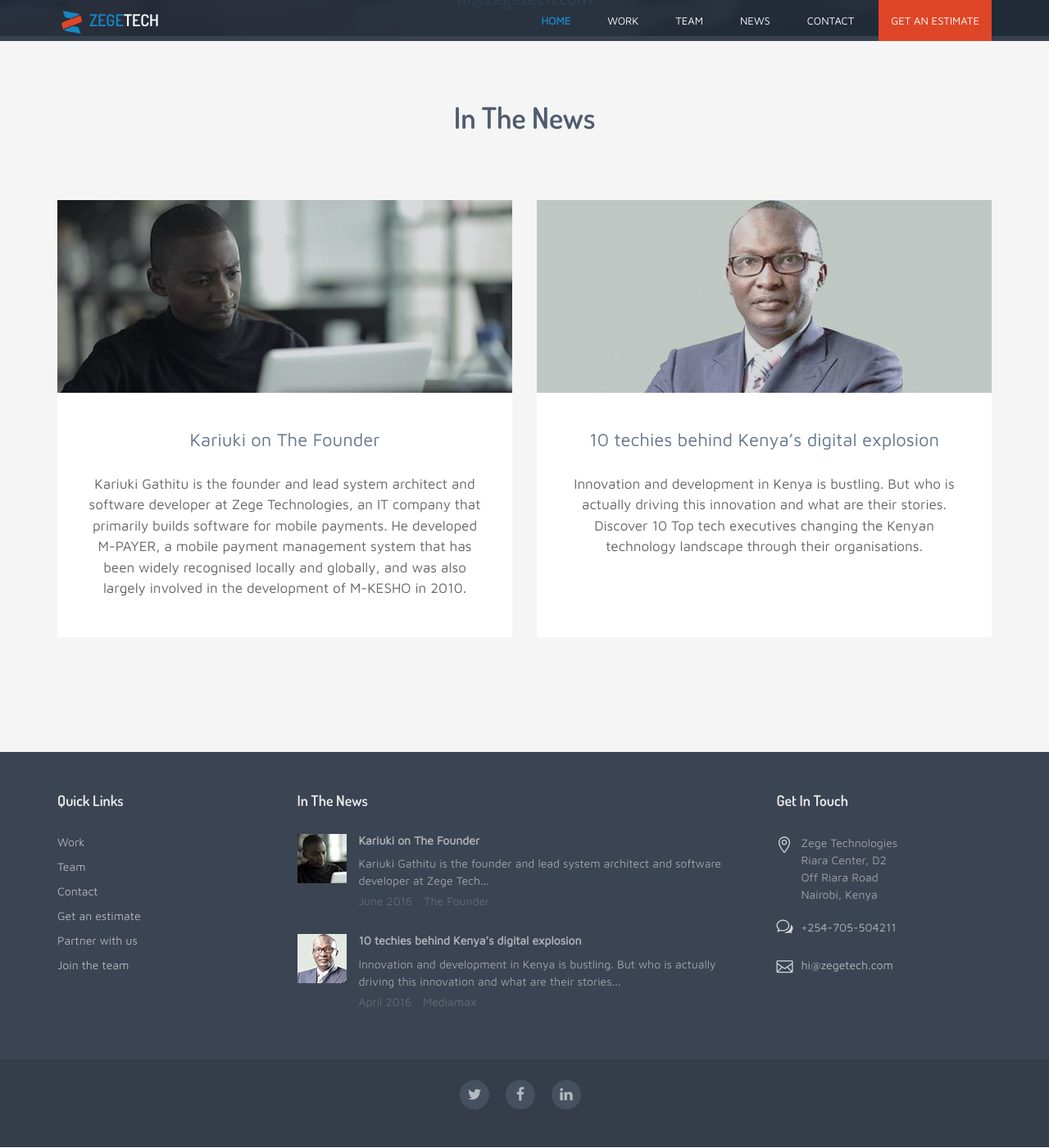
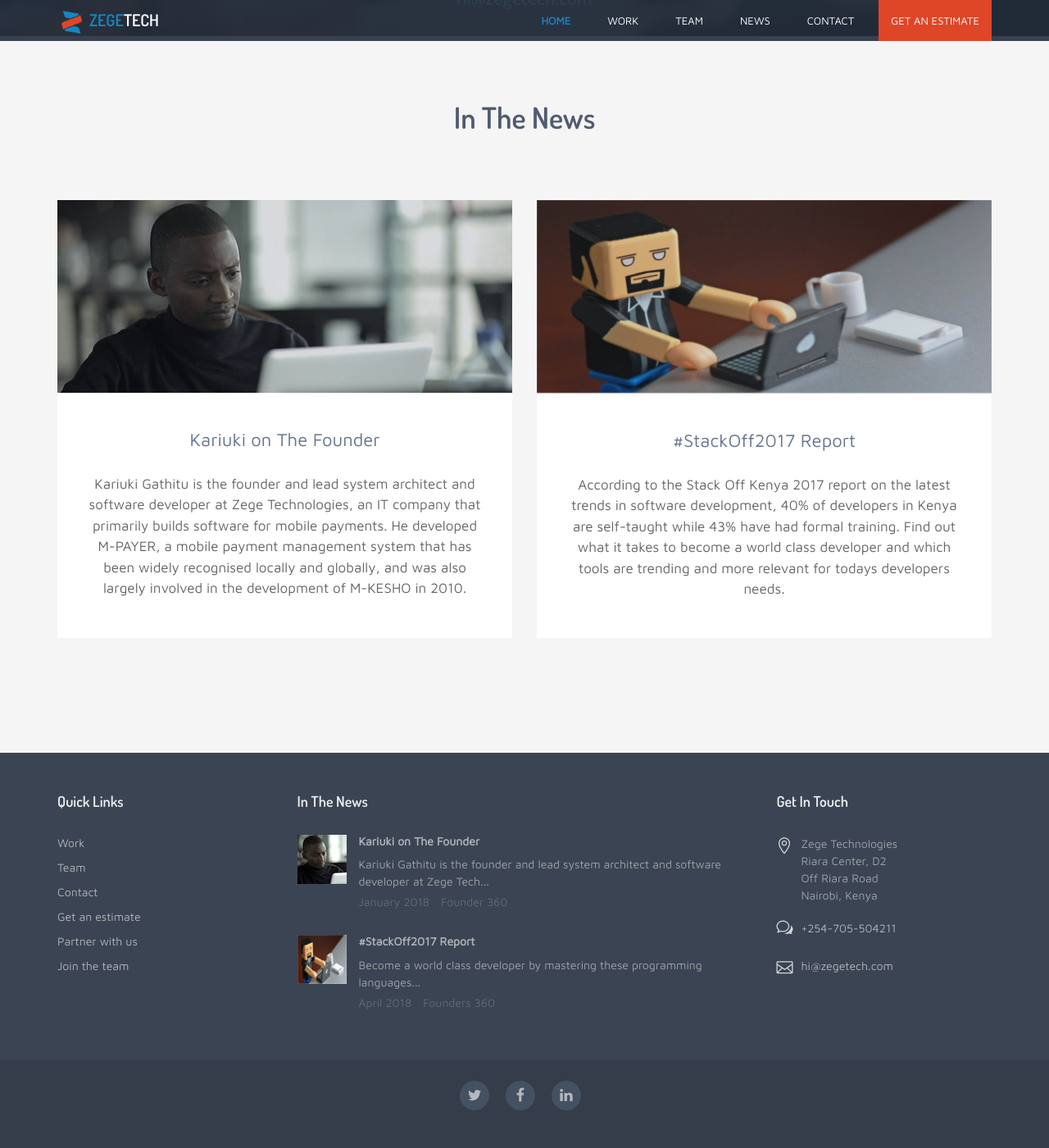
Before and after one commit to zegetech/zegetech.github.io, a Jekyll site: the page built from index.md, in a window 1280 px wide and 1400 px high, scrolled down 4448 px. Shown: the whole window at 82% size. Built offline with Jekyll 4.4.1, drawn with Linux system fonts in a browser that asks for light colours.

Commit message:
zegetech-jekyll V 0.0.29 Merge Melvin changes

```diff
--- a/_includes/footer.html
+++ b/_includes/footer.html
@@ -23,27 +23,27 @@
             <h3 class="sub-title">In The News</h3>
             <div class="item">
               <figure class="figure">
-                <img class="img-responsive" src="/assets/images/blog/kariuki-tiny-thumb.jpg" alt="Kariuki Gathitu" title="Kariuki Gathitu" />
+                <img class="img-responsive" src="/assets/images/blog/kariuki-tiny-thumb.jpg" alt="Kariuki Gathitu" title="Kariuki Gathitu"/>
               </figure>
               <div class="content">
-                <h4 class="post-title"><a href="https://thefounder.co.ke/kariuki-gathitu-founder-m-payer/" target="_blank">Kariuki on The Founder</a></h4>
+                <h4 class="post-title"><a href="https://founder360mag.com/this-entrepreneur-left-his-bank-job-and-built-one-of-the-most-successful-fintech-products-in-africa/" target="_blank">Kariuki on The Founder</a></h4>
                 <p class="intro">Kariuki Gathitu is the founder and lead system architect and software developer at Zege Tech...</p>
                 <ul class="meta list-inline">
-                  <li>June 2016</li>
-                  <li>The Founder</li>
+                  <li>January 2018</li>
+                  <li>Founder 360</li>
                 </ul>
               </div><!--//content-->
             </div>
             <div class="item">
               <figure class="figure">
-                <img class="img-responsive" src="/assets/images/blog/mikemacharia-tiny-thumb.jpg" alt="Mike Macharia" title="Mike Macharia" />
+                <img class="img-responsive" src="/assets/images/blog/stack-off-thumb.jpg" alt="stack-off" title="stack-off" />
               </figure>
               <div class="content">
-                <h4 class="post-title"><a href="http://www.mediamaxnetwork.co.ke/features/215814/10-techies-behind-kenyas-digital-explosion/" target="_blank">10 techies behind Kenya’s digital explosion</a></h4>
-                <p class="intro">Innovation and development in Kenya is bustling. But who is actually driving this innovation and what are their stories...</p>
+                <h4 class="post-title"><a href="https://founder360mag.com/stackoff2017-report-be-a-world-class-developer-by-mastering-these-programming-languages/" target="_blank">#StackOff2017 Report</a></h4>
+                <p class="intro">Become a world class developer by mastering these programming languages...</p>
                 <ul class="meta list-inline">
-                  <li>April 2016</li>
-                  <li>Mediamax</li>
+                  <li>April 2018</li>
+                  <li>Founders 360</li>
                 </ul>
               </div><!--//content-->
             </div>
--- a/_includes/latest_blogs.html
+++ b/_includes/latest_blogs.html
@@ -6,10 +6,10 @@
       <div class="item col-md-6 col-sm-6 col-xs-12">
         <div class="item-inner">
           <figure class="figure">
-            <a href="https://thefounder.co.ke/kariuki-gathitu-founder-m-payer/"><img class="img-responsive" src="/assets/images/blog/kariuki-thumb.jpg" alt="Kariuki Gathitu on Laptop" title="Kariuki Gathitu" /></a>
+            <a href="https://founder360mag.com/this-entrepreneur-left-his-bank-job-and-built-one-of-the-most-successful-fintech-products-in-africa/"><img class="img-responsive" src="/assets/images/blog/kariuki-thumb.jpg" alt="Kariuki Gathitu on Laptop" title="Kariuki Gathitu" /></a>
           </figure>
           <div class="content-wrapper text-center">
-            <h3 class="sub-title"><a href="https://thefounder.co.ke/kariuki-gathitu-founder-m-payer/" target="_blank">Kariuki on The Founder</a></h3>
+            <h3 class="sub-title"><a href="https://founder360mag.com/this-entrepreneur-left-his-bank-job-and-built-one-of-the-most-successful-fintech-products-in-africa/" target="_blank">Kariuki on The Founder</a></h3>
             <div class="desc">
               <p>Kariuki Gathitu is the founder and lead system architect and software developer at Zege Technologies, an IT company that primarily builds software for mobile payments. He developed M-PAYER, a mobile payment management system that has been widely recognised locally and globally, and was also largely involved in the development of M-KESHO in 2010.</p>
             </div><!--//desc-->
@@ -19,12 +19,12 @@
       <div class="item col-md-6 col-sm-6 col-xs-12">
         <div class="item-inner">
           <figure class="figure">
-            <a href="http://www.mediamaxnetwork.co.ke/features/215814/10-techies-behind-kenyas-digital-explosion/"><img class="img-responsive" src="/assets/images/blog/mikemacharia-thumb.jpg" alt="Mike Macharia headshot" title="Mike Macharia" /></a>
+            <a href="https://founder360mag.com/stackoff2017-report-be-a-world-class-developer-by-mastering-these-programming-languages/"><img class="img-responsive" src="/assets/images/blog/stack-off.-tiny-thumb.jpg" alt="stack-off-2017" title="Stack-off-2017" /></a>
           </figure>
           <div class="content-wrapper text-center">
-            <h3 class="sub-title"><a href="http://www.mediamaxnetwork.co.ke/features/215814/10-techies-behind-kenyas-digital-explosion/" target="_blank">10 techies behind Kenya’s digital explosion</a></h3>
+            <h3 class="sub-title"><a href="https://founder360mag.com/stackoff2017-report-be-a-world-class-developer-by-mastering-these-programming-languages/" target="_blank">#StackOff2017 Report</a></h3>
             <div class="desc">
-              <p>Innovation and development in Kenya is bustling. But who is actually driving this innovation and what are their stories. Discover 10 Top tech executives changing the Kenyan technology landscape through their organisations.</p>
+              <p>According to the Stack Off Kenya 2017 report on the latest trends in software development, 40% of developers in Kenya are self-taught while 43% have had  formal training. Find out what it takes to become a world class developer and which tools are trending and more relevant for todays developers needs.</p>
             </div><!--//desc-->
           </div><!--//content-wrapper text-center-->
         </div><!--//item-inner-->
```
Also changed, not shown: Gemfile.lock, assets/images/blog/stack-off-thumb.jpg (added), assets/images/blog/stack-off.-tiny-thumb.jpg (added).
